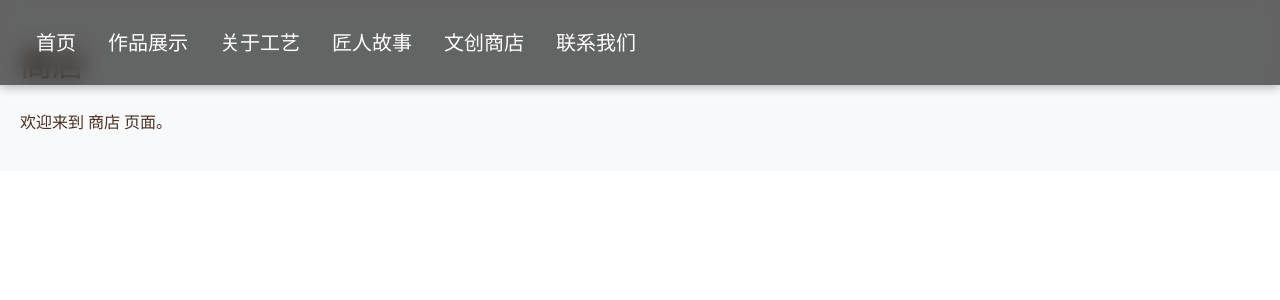
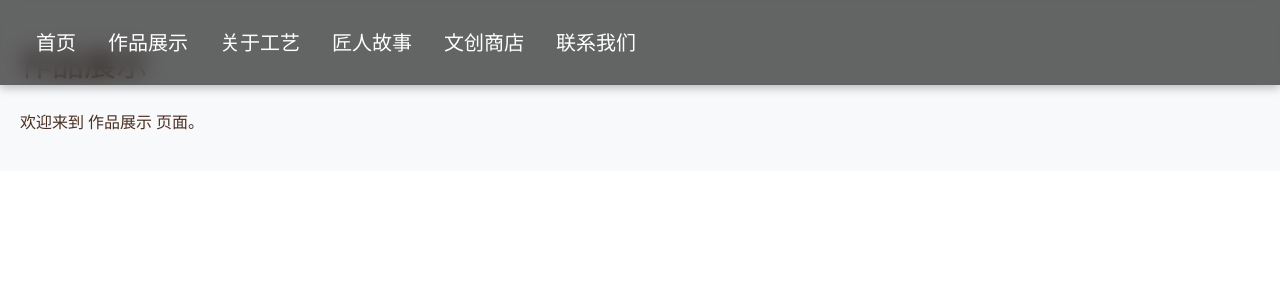
Before and after one commit to HonoraTT/Filigree-Inlaid-Metal-Art, a React (Vite) app in the folder frontend/: page /learning in a window 1280 px wide. Shown: the top 300 px of the page. Built offline with nearby package versions, Linux system fonts and the light colour scheme; a web font is replaced by a local one.

Commit message:
修改导航栏对应欢迎界面

```diff
--- a/frontend/src/pages/Events.jsx
+++ b/frontend/src/pages/Events.jsx
@@ -3,8 +3,8 @@ import React from 'react';
 const PageName = () => {
   return (
     <div>
-      <h1>预约体验</h1>
-      <p>欢迎来到 预约体验 页面。</p>
+      <h1>匠人故事</h1>
+      <p>欢迎来到 匠人故事 页面。</p>
     </div>
   );
 };
--- a/frontend/src/pages/Learning.jsx
+++ b/frontend/src/pages/Learning.jsx
@@ -3,8 +3,8 @@ import React from 'react';
 const PageName = () => {
   return (
     <div>
-      <h1>商店</h1>
-      <p>欢迎来到 商店 页面。</p>
+      <h1>作品展示</h1>
+      <p>欢迎来到 作品展示 页面。</p>
     </div>
   );
 };
--- a/frontend/src/pages/Visit.jsx
+++ b/frontend/src/pages/Visit.jsx
@@ -3,8 +3,8 @@ import React from 'react';
 const PageName = () => {
   return (
     <div>
-      <h1>文化地图</h1>
-      <p>欢迎来到 文化地图 页面。</p>
+      <h1>关于工艺</h1>
+      <p>欢迎来到 关于工艺 页面。</p>
     </div>
   );
 };
```
